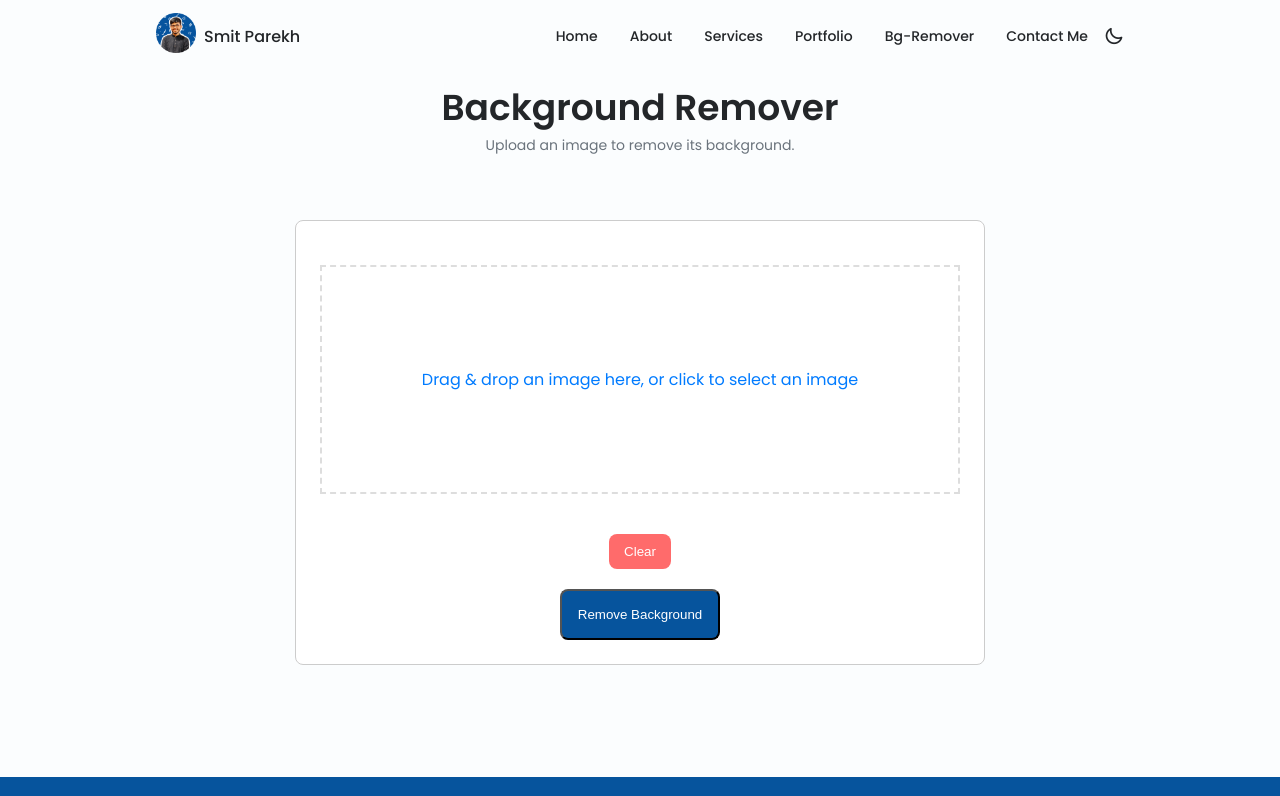
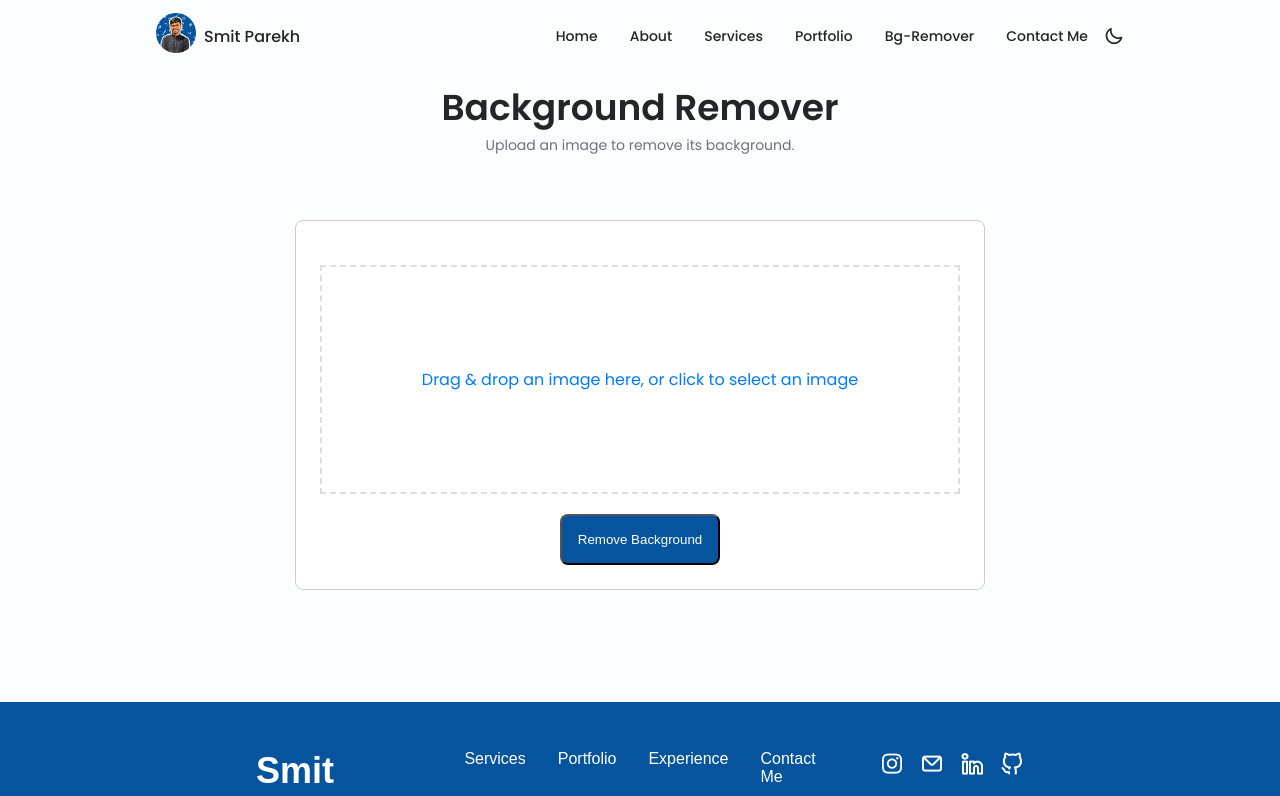
Before and after one commit to SmitParekh84/Smit-React-New-Portfolio-front-end, a React (Vite) app: page /background-remover in a window 1280 px wide. Shown: the top 796 px of the page. Built offline with nearby package versions, Linux system fonts and the light colour scheme.

Commit message:
Update BackgroundRemover component: conditionally render clear button based on selected file

```diff
--- a/src/pages/BackgroundRemover.jsx
+++ b/src/pages/BackgroundRemover.jsx
@@ -202,7 +202,7 @@ const BackgroundRemover = () => {
                                 />
                             </div>
                         )}
-
+                        {selectedFile && (
                         <button
                             onClick={handleClear}
                             className="button button--clear"
@@ -217,7 +217,7 @@ const BackgroundRemover = () => {
                             }}
                         >
                             Clear
-                        </button>
+                        </button>)}
 
                         <button
                             onClick={handleRemoveBackground}
```
